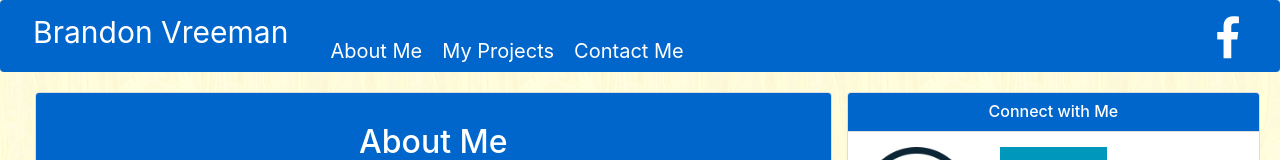
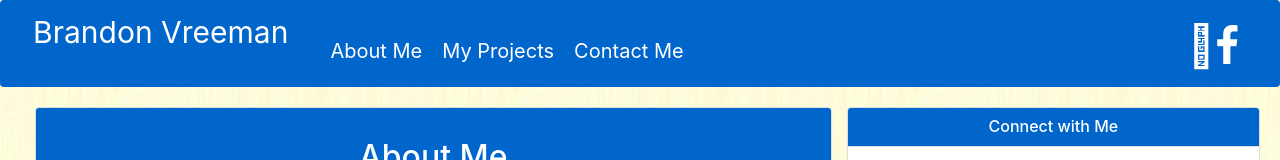
Before and after one commit to bvreeman/reactPortfolio, a React (Create React App) app in the folder client/: page / in a window 1280 px wide. Shown: the top 160 px of the page. Built offline with nearby package versions, Linux system fonts and the light colour scheme.

Commit message:
fixed social link

```diff
--- a/client/public/index.html
+++ b/client/public/index.html
@@ -20,7 +20,7 @@
     <link rel="manifest" href="%PUBLIC_URL%/manifest.json" />
 
     <link rel="stylesheet" href="https://maxcdn.bootstrapcdn.com/bootstrap/3.3.7/css/bootstrap.min.css" integrity="sha384-BVYiiSIFeK1dGmJRAkycuHAHRg32OmUcww7on3RYdg4Va+PmSTsz/K68vbdEjh4u" crossorigin="anonymous">
-    <link rel="stylesheet" href="https://use.fontawesome.com/releases/v5.7.1/css/all.css" integrity="sha384-fnmOCqbTlWIlj8LyTjo7mOUStjsKC4pOpQbqyi7RrhN7udi9RwhKkMHpvLbHG9Sr" crossorigin="anonymous">
+    <link href="https://maxcdn.bootstrapcdn.com/font-awesome/4.1.0/css/font-awesome.min.css" rel="stylesheet">
 
     <!--styles-->
     <link rel="stylesheet" href="https://cdnjs.cloudflare.com/ajax/libs/normalize/8.0.0/normalize.css">
--- a/client/src/components/HeaderNav/HeaderNav.js
+++ b/client/src/components/HeaderNav/HeaderNav.js
@@ -1,6 +1,6 @@
 import React from "react";
 import './HeaderNav.css';
-import {NavLink} from 'react-router-dom';
+import {NavLink, Link} from 'react-router-dom';
 
 
 const HeaderNav = () => {
@@ -13,7 +13,7 @@ const HeaderNav = () => {
                 <NavLink to="/" className="navbar-brand">About Me</NavLink>
                 <NavLink to="/MyProjects" className="navbar-brand">My Projects</NavLink>
                 <NavLink to='/ContactUsPage' className="navbar-brand">Contact Me</NavLink>
-                <i className="navbarRight socialItems fab fa-facebook-f fa-3x" rel="noopener noreferrer" href="https://www.facebook.com/bvreeman/" target="_blank" />
+                <a className="navbarRight socialItems fab fa-facebook-f fa-3x" rel="noopener noreferrer" href="https://www.facebook.com/bvreeman/" target="_blank" style={{color: '#ffffff'}}><i className="fa fa-facebook white-text mr-lg-4"></i></a>
             </nav>
         </div>
     )
```
